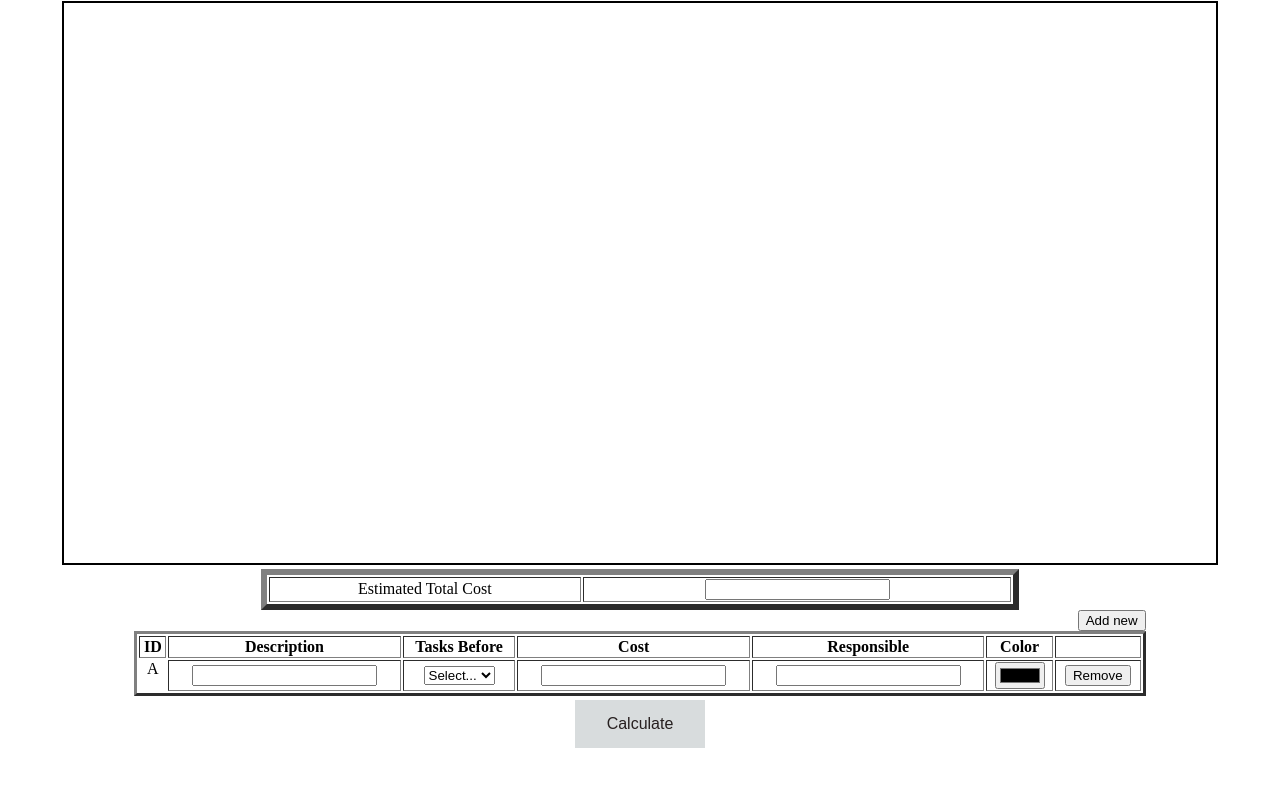
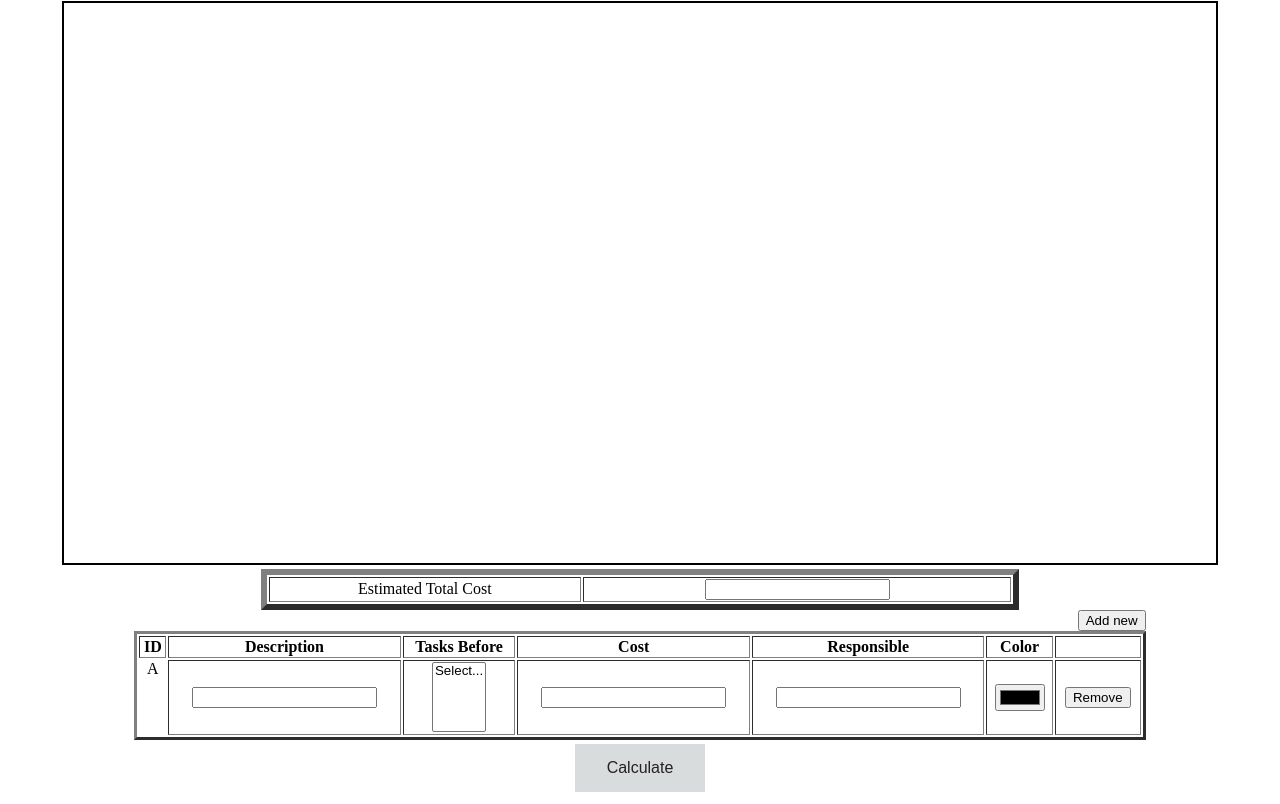
Before and after one commit to user12043/optimizasyon-odev, a website with bundled scripts: page index.html in a window 1280 px wide. Both pictures are taken after a click on the button "Add new". Shown: the part 79-883 px from the top of the page. Before the commit the page ends 839 px from the top, so only its background shows below. Built offline with nearby package versions, Linux system fonts and the light colour scheme.

Commit message:
taskbefore doesnt work

```diff
--- a/index.html
+++ b/index.html
@@ -49,7 +49,7 @@
               <input type="text" class="taskDesc" />
             </td>
             <td>
-              <select class="tasksBefore">
+              <select multiple class="tasksBefore">
                 <option>Select...</option>
 
               </select>
--- a/js/userInput.js
+++ b/js/userInput.js
@@ -34,7 +34,7 @@ function addTask() {
 
 
 
-function appendSelectOption(id){
+function appendSelectOption(id) {
   const taskId = id;
   const sel = document.getElementsByClassName('tasksBefore')[0];
   const option = document.createElement('option');
@@ -46,10 +46,10 @@ function appendSelectOption(id){
 
 
 export function removeTask(id) {
-  let taskId =id;
+  let taskId = id;
   //console.log(taskId);
   console.log("removeTask is working")
-  project.tasks = $.grep(project.tasks, function(e){
+  project.tasks = $.grep(project.tasks, function (e) {
     return e.id != taskId;
   });
   console.log(project.tasks)
@@ -63,14 +63,9 @@ console.log(project.tasks)
 export function registerEvents() {
 
   document.getElementById("addTaskBtn").onclick = addTask;
-
-
-
-
-
-const EstimatedTotalCostInputs = document.getElementsByClassName("EstimatedTotalCost");
-  for (let a = 0; a < EstimatedTotalCostInputs.length; a++)
-    EstimatedTotalCostInputs[a].onchange = onEstimatedTotalCostChange;
+  const estimatedTotalCostInputs = document.getElementsByClassName("EstimatedTotalCost");
+  for (let a = 0; a < estimatedTotalCostInputs.length; a++)
+    estimatedTotalCostInputs[a].onchange = onEstimatedTotalCostChange;
 
   if (!project.tasks.length) {
     return;
@@ -80,9 +75,23 @@ const EstimatedTotalCostInputs = document.getElementsByClassName("EstimatedTotal
   for (let a = 0; a < taskDescInputs.length; a++)
     taskDescInputs[a].onchange = onTaskDescChange;
 
-  const tasksBeforeInputs = document.getElementsByClassName("tasksBefore");
-  for (let a = 0; a < taskDescInputs.length; a++)
-    tasksBeforeInputs[a].onchange = onTasksBeforeChange;
+
+  var optionVal = new Array();
+
+  for (let i = 0; i <= project.tasks.length; i++) {
+    const tasksBefore = document.getElementsByClassName("tasksBefore")[i];
+    for (let index = 0; index < project.tasks.length; index++) {
+      optionVal.push(tasksBefore.options[i].value);
+      console.log(i + " = " + optionVal[index])
+    }
+
+
+  }
+
+
+
+
+
 
   const taskCostInputs = document.getElementsByClassName("taskCost");
   for (let a = 0; a < taskCostInputs.length; a++)
@@ -101,7 +110,7 @@ const EstimatedTotalCostInputs = document.getElementsByClassName("EstimatedTotal
 
 function onEstimatedTotalCostChange(e) {
   let projectEstTotalCost = e.target.value;
-   project.estimatedTotalCost=projectEstTotalCost;
+  project.estimatedTotalCost = projectEstTotalCost;
   console.log(": Estimated Total Cost=" + project.estimatedTotalCost);
 }
 
@@ -114,11 +123,11 @@ function onTaskDescChange(e) {
   console.log(taskId + ": descs:" + project.find(taskId, project.tasks).description)
 }
 
-function onTasksBeforeChange(e) {
+/*function onTasksBeforeChange(e) {
   let taskId = e.target.parentElement.parentElement.id;
   project.find(taskId, project.tasks).tasksBefore = e.target.value;
   console.log(taskId + ": taskBefore=" + project.find(taskId, project.tasks).taskBefore);
-}
+}*/
 function onTaskCostChange(e) {
   let taskId = e.target.parentElement.parentElement.id;
   project.find(taskId, project.tasks).cost = e.target.value
```
Lines whose indentation alone changed are shown as unchanged.
